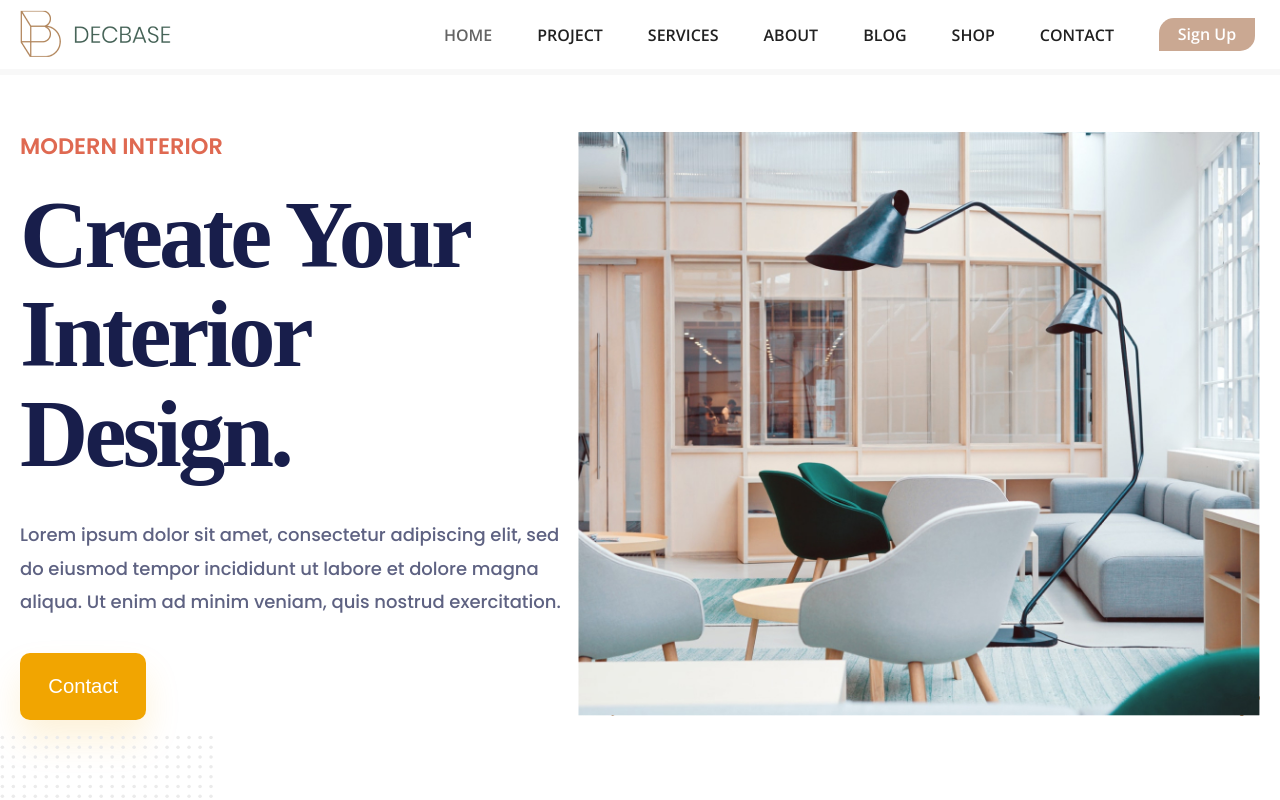
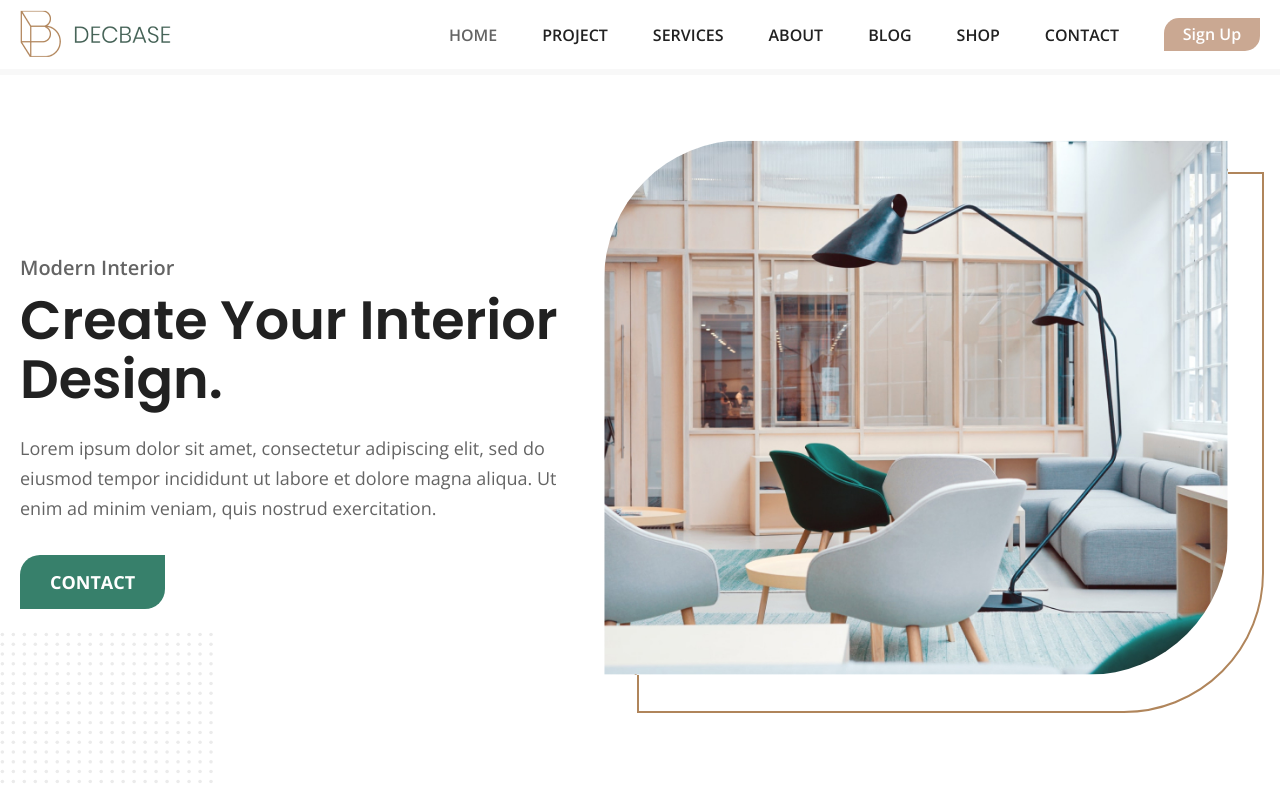
Before and after one commit to tkach-v/HW_4_SSWU, a website: page index.html in a window 1280 px wide. Shown: the top 800 px of the page. Drawn offline with nearby package versions, Linux system fonts and the light colour scheme.

Commit message:
Finished header, footer

```diff
--- a/index.html
+++ b/index.html
@@ -52,20 +52,23 @@
             <div class="header__top-progress-bar"></div>
         </div>
     </div>
-    <div class="container header__content">
-        <div class="header__content-desc">
-            <div class="header__content-tagline">Modern Interior</div>
-            <div class="header__content-head">Create Your Interior Design.</div>
-            <div class="header__content-text">
+    <div class="container block-1 header__content">
+        <div class="block-1__content header__content-content">
+            <div class="block-1__subtitle">Modern Interior</div>
+            <div class="header__content-title block-1__title">Create Your Interior Design.</div>
+            <div class="block-1__text">
                 Lorem ipsum dolor sit amet, consectetur adipiscing elit, sed do eiusmod tempor incididunt ut labore et
                 dolore magna aliqua. Ut enim ad minim veniam, quis nostrud exercitation.
             </div>
-            <div class="header__content-buttons">
-                <a class="header__content-find-more" href="#">Contact</a>
+            <div class="header__content-btn-container">
+                <a class="block-1__btn header__content-btn" href="#">Contact</a>
             </div>
         </div>
-        <div class="header__content-images">
-            <img class="header__content-main-image" src="img/header/interior.jpg" alt="Interior">
+        <div class="header__content-img-container block-1__img-container">
+            <div class="header__content-img-wrapper block-1__img-wrapper">
+                <img class="block-1__img" src="img/header/interior.jpg" alt="Interior">
+                <div class="block-1__img-decore"></div>
+            </div>
         </div>
     </div>
 </header>
@@ -146,29 +149,29 @@
                     <div class="footer__social-media-link-wrapper">
                         <a class="footer__social-media-link" href="https://www.facebook.com/">
                             <div class="footer__social-media-circle">
+                                <img class="footer__social-media-img" src="img/footer/facebook.svg" alt="Facebook">
                             </div>
-                            <img class="footer__social-media-img" src="img/footer/facebook.svg" alt="Facebook">
                         </a>
                     </div>
                     <div class="footer__social-media-link-wrapper">
                         <a class="footer__social-media-link" href="https://twitter.com/">
                             <div class="footer__social-media-circle">
+                                <img class="footer__social-media-img" src="img/footer/twitter.svg" alt="Twitter">
                             </div>
-                            <img class="footer__social-media-img" src="img/footer/twitter.svg" alt="Twitter">
                         </a>
                     </div>
                     <div class="footer__social-media-link-wrapper">
                         <a class="footer__social-media-link" href="https://www.instagram.com/">
                             <div class="footer__social-media-circle">
+                                <img class="footer__social-media-img" src="img/footer/instagram.svg" alt="Instagram">
                             </div>
-                            <img class="footer__social-media-img" src="img/footer/instagram.svg" alt="Instagram">
                         </a>
                     </div>
                     <div class="footer__social-media-link-wrapper">
                         <a class="footer__social-media-link" href="https://www.linkedin.com/">
                             <div class="footer__social-media-circle">
+                                <img class="footer__social-media-img" src="img/footer/linkedin.svg" alt="LinkedIn">
                             </div>
-                            <img class="footer__social-media-img" src="img/footer/linkedin.svg" alt="LinkedIn">
                         </a>
                     </div>
                 </div>
--- a/js/header.js
+++ b/js/header.js
@@ -15,8 +15,8 @@ document.addEventListener('click', event => {
     }
 
     if (targetElement.closest('[data-goto]')) {
-        if (document.documentElement.classList.contains('header__top_open')) {
-            document.documentElement.classList.remove();
+        if (document.querySelector(".header__top").classList.contains('header__top_open')) {
+            document.querySelector(".header__top").classList.remove('header__top_open');
         }
 
         const goTo = targetElement.closest('[data-goto]').dataset.goto;
--- a/scss/_common.scss
+++ b/scss/_common.scss
@@ -1,4 +1,5 @@
 @use "vars.scss" as vars;
+@use "mixins.scss" as mixins;
 
 // set default font
 html {
@@ -14,3 +15,67 @@ html {
   padding: 0 vars.$container-padding-x;
   margin: 0 auto;
 }
+
+// style header__content, about, etc blocks
+.block-1 {
+  display: flex;
+  align-items: center;
+}
+
+.block-1__subtitle {
+  color: #646464;
+  font-size: 1.11111rem;
+  font-weight: 600;
+  padding-bottom: 0.75rem;
+}
+
+.block-1__title {
+  color: #212121;
+  font-family: Poppins, sans-serif;
+  font-size: 4rem;
+  font-weight: 600;
+  line-height: 1.08em;
+  padding-bottom: 1.4rem;
+}
+
+.block-1__text {
+  line-height: 1.66667rem;
+  padding-bottom: 2.8rem;
+}
+
+.block-1__btn {
+  text-decoration: none;
+  color: #FFFFFF;
+  text-transform: uppercase;
+  font-weight: 700;
+  padding: 15px 30px;
+  @include mixins.leaf-shape-rect(1.11111rem, #37806B);
+}
+
+.block-1__img-container {
+  padding-right: 1.8rem;
+  padding-bottom: 1.8rem;
+}
+
+.block-1__img-wrapper {
+  position: relative;
+}
+
+.block-1__img {
+  position: relative;
+  z-index: 1;
+  width: 100%;
+  height: auto;
+  @include mixins.leaf-shape-rect(7.77778rem);
+}
+
+.block-1__img-decore {
+  position: absolute;
+  left: 1.8rem;
+  top: 1.8rem;
+  z-index: 0;
+  width: 100%;
+  height: 100%;
+  @include mixins.leaf-shape-rect(7.77778rem);
+  border: 2px solid #B0855B;
+}
--- a/scss/_footer.scss
+++ b/scss/_footer.scss
@@ -1,4 +1,5 @@
 @use "mixins.scss" as mixins;
+@use "vars.scss" as vars;
 
 .footer {
   background-color: #F8F8F8;
@@ -22,6 +23,7 @@
   padding-bottom: 69px;
   display: flex;
   justify-content: space-between;
+  gap: 2rem;
 }
 
 // style "company" section
@@ -38,7 +40,7 @@
 // style "navigation" section
 .footer__nav {
   display: flex;
-  gap: 3.6rem;
+  gap: 3rem;
 }
 
 .footer__nav-header {
@@ -50,18 +52,14 @@
 }
 
 .footer__nav-list-item {
-  line-height: 2.7em;
+  line-height: 1.5em;
+  margin-bottom: 1em;
 }
 
 .footer__nav-link {
   text-decoration: none;
   color: inherit;
   transition: all 0.2s ease-in-out;
-
-  &:hover {
-    color: #000000;
-    text-decoration: underline;
-  }
 }
 
 .footer__social-media-links {
@@ -69,18 +67,11 @@
   gap: 0.44rem;
 }
 
-.footer__social-media-link {
+.footer__social-media-circle {
   position: relative;
-
-  &:hover .footer__social-media-circle {
-    background-color: #37806B;
-  }
-}
-
-.footer__social-media-circle {
   width: 38px;
   height: 38px;
-  border-radius: 100%;
+  border-radius: 50%;
   transition: all 0.2s ease-in-out;
   background-color: #D5D5D5;
 }
@@ -105,14 +96,25 @@
 }
 
 // do adaptive
-@media (max-width: 992px) {
+@media (max-width: vars.$mobile) {
   .footer__content {
     flex-direction: column;
   }
 
   .footer__nav {
     flex-direction: column;
-    gap: 2.5rem;
-    margin-top: 3rem;
+    gap: 1.5rem;
   }
 }
+
+// add hover on desktop
+@media (min-width: vars.$mobile) {
+  .footer__nav-link:hover {
+    color: #000000;
+    text-decoration: underline;
+  }
+
+  .footer__social-media-link:hover .footer__social-media-circle {
+    background-color: #37806B;
+  }
+}
--- a/scss/_header.scss
+++ b/scss/_header.scss
@@ -60,10 +60,6 @@
   @include mixins.service-selected-and-header-hover-btn();
   color: #212121;
   border-color: #FFFFFF;
-
-  //&:hover {
-  //  @include mixins.service-selected-and-header-hover-btn();
-  //}
 }
 
 .menu__list-item_selected {
@@ -80,11 +76,8 @@
   @include mixins.service-selected-and-header-hover-btn();
   padding-right: 0;
   border-color: #FFFFFF;
+  border-right: 0;
   transition: all 0.2s ease-in-out;
-
-  //&:hover {
-  //  scale: 1.2;
-  //}
 }
 
 .menu__link_sign-up {
@@ -100,117 +93,43 @@
 
 // style header-content
 .header__content {
-  font-family: 'Poppins', sans-serif;
-  padding: calc(80px + 50px) 20px 92px;
-  margin-left: auto;
-  margin-right: auto;
-  max-width: 1290px;
-  display: flex;
-  align-items: center;
+  position: relative;
+  z-index: 1;
+  padding-top: calc(70px + 70px);
+  gap: calc(2.5rem);
 }
 
-.header__content-desc {
-  width: 45%;
+.header__content-content {
+  width: 50%;
 }
 
-.header__content-tagline {
-  font-weight: 700;
-  font-size: 1.25rem;
-  line-height: 1.5em;
-  text-transform: uppercase;
-  color: #DF6951;
-  margin-bottom: 1em;
+.header__content-btn-container {
+  transition: all 0.2s ease-in-out;
+  display: inline-block;
+  scale: 1;
 }
 
-.header__content-head {
-  font-family: 'Volkhov', serif;
-  font-weight: 700;
-  font-size: 5.25rem;
-  line-height: 1.05em;
-  letter-spacing: -0.04em;
-  color: #181E4B;
-  margin-bottom: 0.36em;
-}
-
-.header__content-text {
-  font-size: 1rem;
-  line-height: 1.875em;
-  color: #5E6282;
-  margin-bottom: 1.875em;
-}
-
-.header__content-buttons {
+.header__content-img-container {
   display: flex;
-  flex-direction: row;
-  align-items: center;
-  gap: 40px;
-}
-
-.header__content-find-more {
-  text-decoration: none;
-  font-family: 'Google Sans', sans-serif;
-  font-weight: 500;
-  font-size: 1.125rem;
-  line-height: 1.3em;
-  color: #FFFFFF;
-  background: #F1A501;
-  box-shadow: 0 20px 35px rgba(241, 165, 1, 0.15);
-  border-radius: 10px;
-  padding: 1em 1.4em;
-  transition: all 0.3s ease-in-out;
-
-  &:hover {
-    transform: scale(1.1);
-  }
-}
-
-.header__content-play-demo {
-  display: flex;
-  align-items: center;
-  font-weight: 500;
-  font-size: 1.0625rem;
-  line-height: 1.5em;
-  color: #686D77;
-  text-decoration: none;
-  transition: all 0.3s ease-in-out;
-
-  &:hover {
-    transform: scale(1.1);
-  }
-}
-
-.header__content-play-demo-img {
-  border-radius: 100%;
-  box-shadow: 0 15px 30px rgba(223, 105, 81, 0.3);
-}
-
-.header__content-play-demo-text {
-  padding-left: 1em;
-}
-
-.header__content-images {
-  position: relative;
-  width: 55%;
-}
-
-.header__content-main-image {
-  position: relative;
-  width: 100%;
-  height: auto;
-  object-fit: contain;
-  z-index: 0;
+  justify-content: end;
 }
 
 // do adaptive
-@media (max-width: 1250px) {
-  .header__content-head {
-    font-size: 4rem;
+@media (max-width: 1300px) {
+  .header__content-title {
+    font-size: 3rem;
   }
 }
 
 @media (max-width: 1050px) {
+  .header__top {
+    font-size: 0.778rem;
+  }
+}
+
+@media (max-width: vars.$mobile) {
   .menu {
-    font-size: 1.25rem;
+    font-size: 1.5rem;
     position: fixed;
     width: 100%;
     height: 100%;
@@ -263,7 +182,6 @@
     width: 100%;
     transition: all 0.2s ease-in-out;
   }
-
   .toggler__line {
     top: 50%;
     transform: translateY(-50%);
@@ -298,11 +216,21 @@
     }
   }
 
+  .header__content {
+    flex-direction: column;
+  }
 
+  .header__content-content {
+    width: 100%;
+  }
+
+  .header__content-title {
+    font-size: 2rem;
+  }
 }
 
 // add hover on desktop
-@media (min-width: 1000px) {
+@media (min-width: vars.$mobile) {
   .menu__list-item:hover {
     @include mixins.service-selected-and-header-hover-btn();
   }
@@ -310,4 +238,8 @@
   .menu__list-item-sign-up:hover {
     scale: 1.2;
   }
+
+  .header__content-btn-container:hover {
+    scale: 1.1;
+  }
 }
--- a/scss/_vars.scss
+++ b/scss/_vars.scss
@@ -1,5 +1,4 @@
 $container-width: 1400px;
 $container-padding-x: 20px;
 
-$tablet: 992px;
-$mobile: 576px;
+$mobile: 992px;
```
Also changed, not shown: css/style.css, 1 other file.
